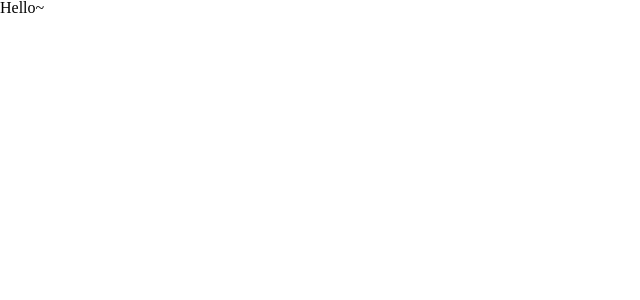
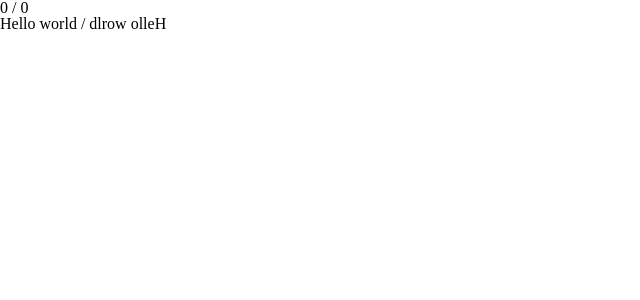
Before and after one commit to ghkdsigm/vue3-webpack-template-ver1, a Vue app: page / in a window 1280 px wide. Shown: the top 300 px of the page, without its empty margins (0-640 px from the left). Built offline with nearby package versions, Linux system fonts and the light colour scheme.

Commit message:
count 커밋

```diff
--- a/src/App.vue
+++ b/src/App.vue
@@ -1,16 +1,34 @@
 <template>
-    <Hello ref="hello" />
+    <h1 @click="increase">
+        {{ count }} / {{ doubleCount }}
+    </h1>
+    <h1>
+        {{ message }} / {{ reversedMessage }}
+    </h1>
 </template>
 
 <script>
-import Hello from '~/components/hello'
 export default {
-    components: {
-        Hello
+    data(){
+        return {
+            message: 'Hello world',
+            count:0
+        }
     },
-    mounted(){
-        console.log(this.$refs.hello.$el)
+    computed: {
+        doubleCount(){
+            return this.count * 2
+        },
+        reversedMessage(){
+            return this.message.split('').reverse().join('')
+        }
+    },
+    methods: {
+        increase(){
+            this.count += 1
+        }
     }
+
 }
 </script>
 
```
